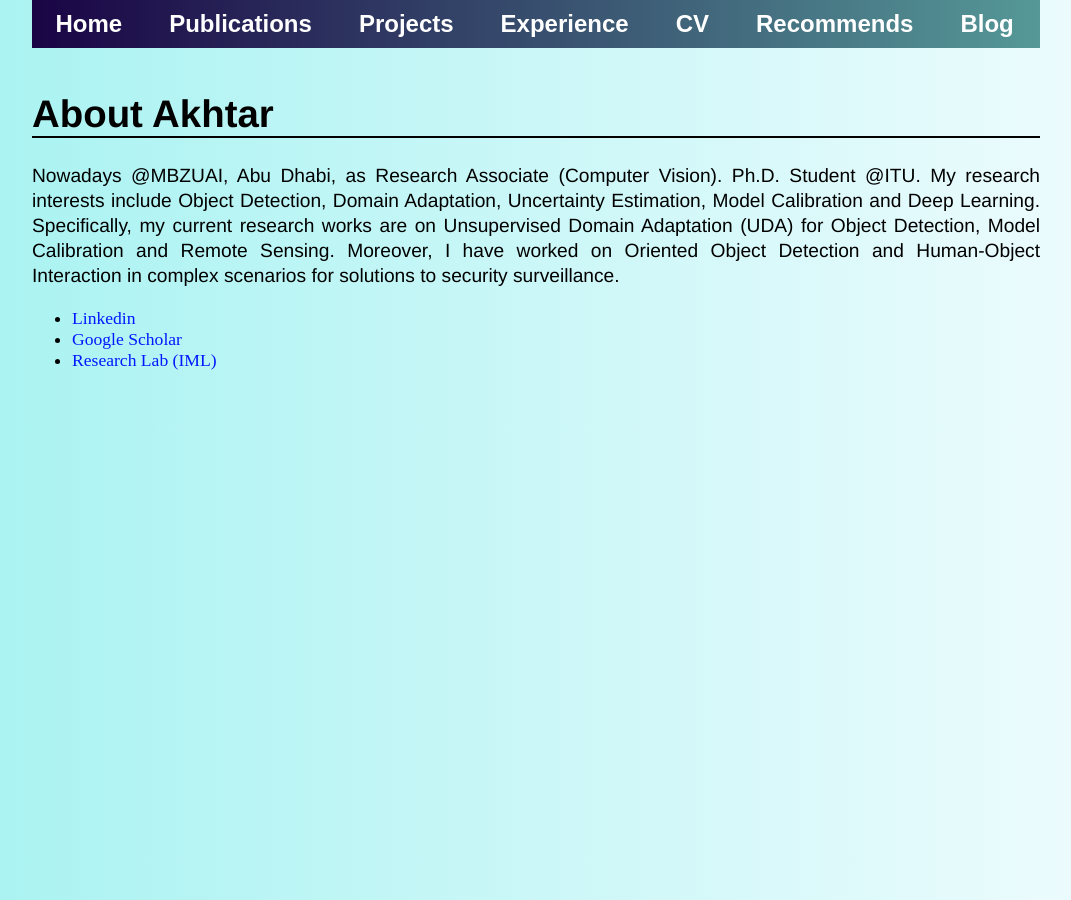
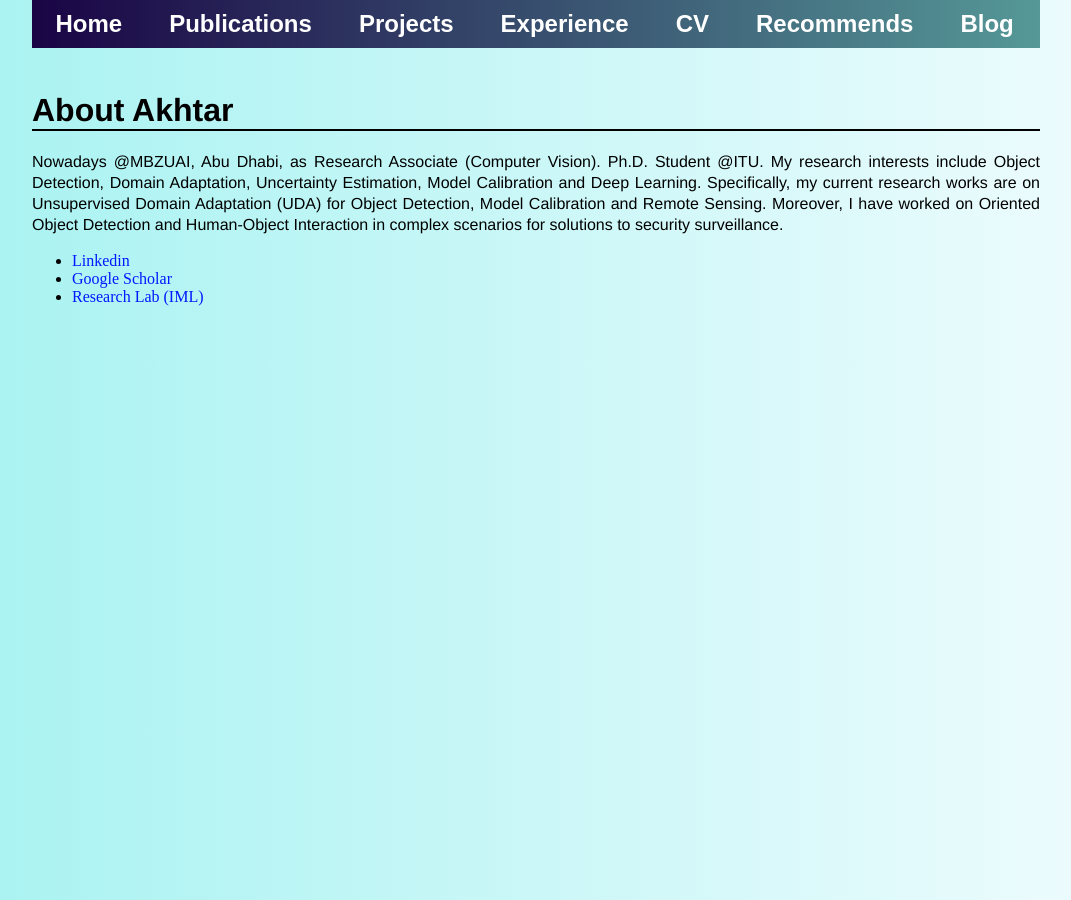
Before and after one commit to akhtarvision/akhtarvision.github.io, a Jekyll site: the page built from about/index.html, in a window 1280 px wide. Shown: the whole page, without its empty margins (104-1175 px from the left). Built offline with Jekyll 4.4.1, drawn with Linux system fonts in a browser that asks for light colours.

Commit message:
Update main.css

```diff
--- a/css/main.css
+++ b/css/main.css
@@ -35,20 +35,20 @@ a:hover {
 }
 h1 {
     padding-top : 2rem;
-    font-size: 2.4em;
+    font-size: 2.0em;
     font-family:'Helvetica', 'Arial', 'Sans-Serif';
     border-bottom: 2px solid #000
 }
 p {
     text-align: justify;
-    font-size: 1.2em;
+    font-size: 1.0em;
     line-height: 1.3em;
     color: #000000;
     font-family:'Helvetica', 'Arial', 'Sans-Serif';
 
 }
 li{
-  font-size: 1.1em;
+  font-size: 1.0em;
 /*   font-family:'Helvetica', 'Arial', 'Sans-Serif'; */
 }
 
@@ -57,7 +57,7 @@ li{
 /* } */
 
 h2 {
-/*     font-size: 2.5em; */
+/*     font-size: 2.0em; */
     font-family:'Helvetica', 'Arial', 'Sans-Serif';
     font-weight: bold;
     padding: 3px;
```
